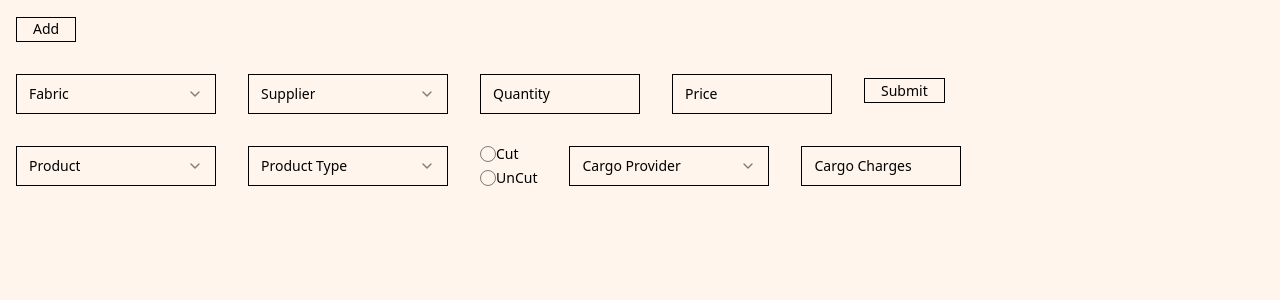
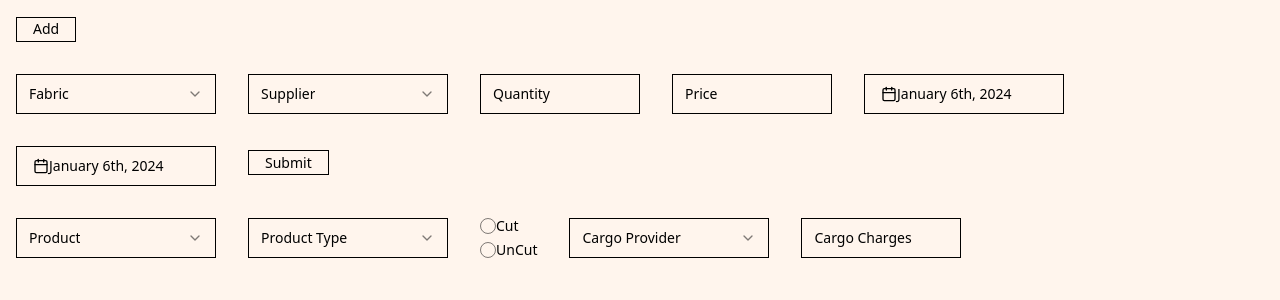
Before and after one commit to JOSHIK27/ozili, a Next.js app in the folder my-app/: page /components/ui/white in a window 1280 px wide. Shown: the top 300 px of the page. Built offline with nearby package versions, Linux system fonts and the light colour scheme.

Commit message:
calendar added

```diff
--- a/my-app/pages/components/ui/white.jsx
+++ b/my-app/pages/components/ui/white.jsx
@@ -9,7 +9,7 @@ import {
 import { RadioGroupDemo } from "../../../shadcn/radiobutton"
 import { Input } from "@/components/ui/input";
 import { Button } from "@/components/ui/button";
-import { DatePickerDemo } from "../../../shadcn/datePicker";
+import  DatePickerDemo  from "../../../shadcn/datePicker";
 import { useRecoilState } from "recoil";
 import { item } from "@/store/states";
 
@@ -325,12 +325,12 @@ export default function White() {
                   className="w-40 m-4"
                   placeholder="Price"
                 />
-                {/* <div className="m-4">
+                <div className="m-4">
                   <DatePickerDemo message={"Order Date"} x={x} o={true} />
                 </div>
                 <div className="m-4">
                   <DatePickerDemo message={"Delivery Date"} x={x} o={false} />
-                </div> */}
+                </div>
                 <div className="pt-[4px] m-4">
                   <Button
                     onClick={() => {
--- a/my-app/shadcn/datePicker.jsx
+++ b/my-app/shadcn/datePicker.jsx
@@ -1,3 +1,5 @@
+"use client"
+
 import React, { useState } from "react";
 import { format } from "date-fns";
 import { Calendar as CalendarIcon } from "lucide-react";
@@ -10,11 +12,12 @@ import {
   PopoverContent,
   PopoverTrigger,
 } from "@/components/ui/popover";
-import { item } from "@/store/states";
+import { item } from "../store/states";
 import { useRecoilState } from "recoil";
 
-function DatePickerDemo({ message, x, o }) {
-  const [date, setDate] = useState();
+export default function DatePickerDemo({ message, x, o }) {
+  console.log(message, x, o);
+  const [date, setDate] = useState(new Date());
   const [items, setItems] = useRecoilState(item);
 
   return (
@@ -94,5 +97,3 @@ function DatePickerDemo({ message, x, o }) {
     </Popover>
   );
 }
-
-export default DatePickerDemo;
```
Also changed, not shown: my-app/store/states.jsx (line endings or trailing spaces).
